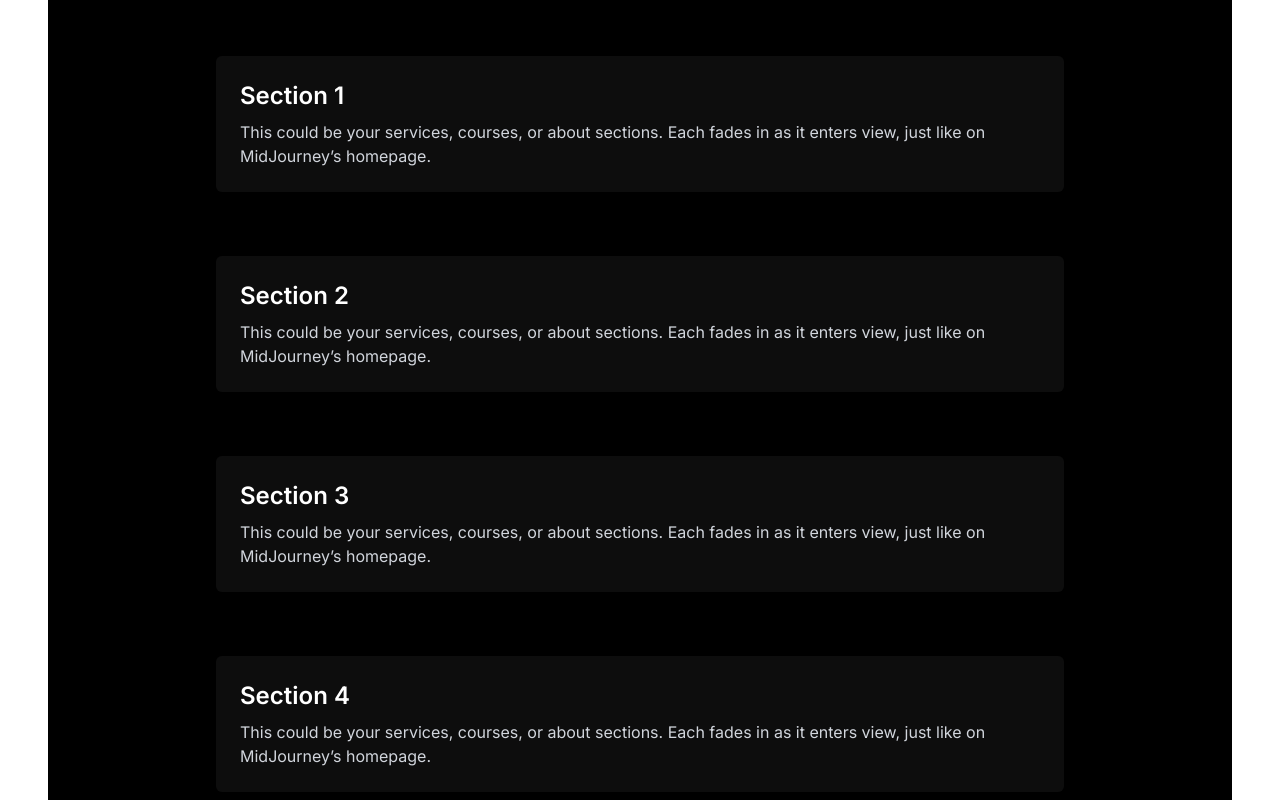
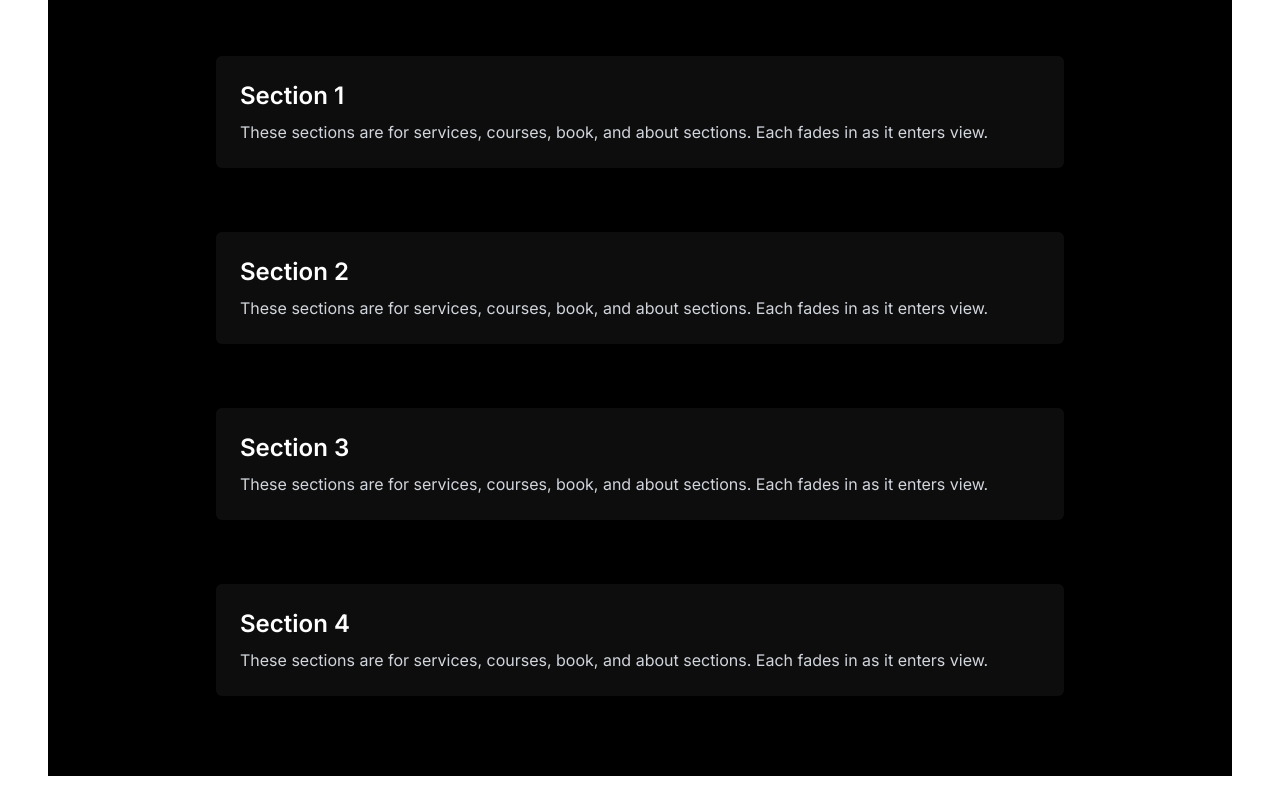
Before and after one commit to LoganPinney/loganpinney_site, a Next.js app: page / in a window 1280 px wide. Shown: the part 900-1700 px from the top of the page. Built offline with nearby package versions, Linux system fonts and the light colour scheme.

Commit message:
BG opacity change to 85

```diff
--- a/src/app/page.tsx
+++ b/src/app/page.tsx
@@ -37,7 +37,7 @@ export default function HomePage() {
           muted
           loop
           playsInline
-          className="absolute inset-0 w-full h-full object-cover opacity-10"
+          className="absolute inset-0 w-full h-full object-cover opacity-85"
         >
           <source src="/BG.mp4" type="video/mp4" />
         </video>
@@ -69,8 +69,8 @@ export default function HomePage() {
           >
             <h2 className="text-2xl font-semibold mb-2">Section {i + 1}</h2>
             <p className="text-gray-300">
-              This could be your services, courses, or about sections. Each fades
-              in as it enters view, just like on MidJourney’s homepage.
+              These sections are for services, courses, book, and about sections. Each fades
+              in as it enters view.
             </p>
           </motion.div>
         ))}
```
